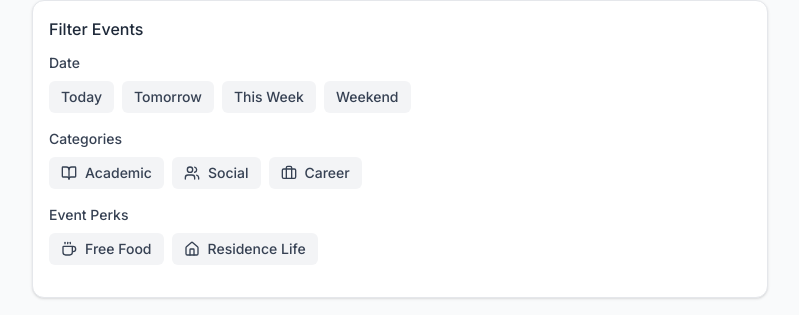
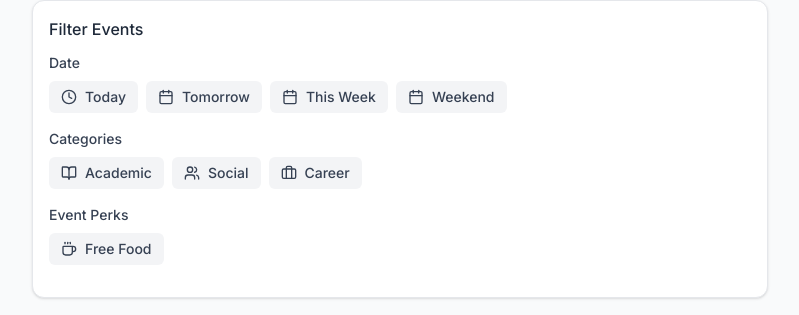
Before and after one commit to atulao/salt-pepper-ketchup, a Next.js app: page / in a window 1280 px wide. Shown: the part 576-891 px from the top of the page, without its empty margins (240-1039 px from the left). Built offline with nearby package versions, Linux system fonts and the light colour scheme; no server answers.

Commit message:
fixing filter numbers so people know how many events are happening without having to click on the filter

```diff
--- a/app/components/search/CampusEngagementHub.tsx
+++ b/app/components/search/CampusEngagementHub.tsx
@@ -1,6 +1,6 @@
 'use client';
 
-import React, { useState, useEffect, useRef, useCallback } from 'react';
+import React, { useState, useEffect, useRef, useCallback, useMemo } from 'react';
 import SearchInput from './SearchInput';
 import SuggestionsList from './SuggestionsList';
 import FilterPanel from './FilterPanel';
@@ -26,12 +26,16 @@ const EXAMPLE_QUERIES = [
   "Career workshops for engineering majors"
 ];
 
-const FILTER_OPTIONS: FilterOption[] = [
-  { id: 'food', label: 'Free Food', icon: 'Coffee' },
+// Define all possible filter options
+const ALL_FILTER_OPTIONS: FilterOption[] = [
+  { id: 'today', label: 'Today', icon: 'Clock' },
+  { id: 'tomorrow', label: 'Tomorrow', icon: 'Calendar' },
+  { id: 'this-week', label: 'This Week', icon: 'Calendar' },
+  { id: 'weekend', label: 'Weekend', icon: 'Calendar' },
   { id: 'academic', label: 'Academic', icon: 'BookOpen' },
   { id: 'social', label: 'Social', icon: 'Users' },
   { id: 'career', label: 'Career', icon: 'Briefcase' },
-  { id: 'today', label: 'Today', icon: 'Clock' },
+  { id: 'food', label: 'Free Food', icon: 'Coffee' },
   { id: 'residence', label: 'Residence Life', icon: 'Home' },
 ];
 
@@ -60,9 +64,18 @@ const CampusEngagementHub: React.FC = () => {
     togglePersona
   } = usePersona();
 
+  // Filter options based on persona
+  const FILTER_OPTIONS = useMemo(() => {
+    if (personaType === 'resident') {
+      return ALL_FILTER_OPTIONS; // Show all filters for residents
+    } else {
+      // For commuters, exclude residence life filter
+      return ALL_FILTER_OPTIONS.filter(option => option.id !== 'residence');
+    }
+  }, [personaType]);
+
   // State for filters
   const [activeFilters, setActiveFilters] = useState<string[]>([]);
-  const [filterCounts, setFilterCounts] = useState<FilterCount[]>([]);
 
   // Toggle filter selection
   const toggleFilter = useCallback((filterId: string | null) => {
@@ -92,7 +105,8 @@ const CampusEngagementHub: React.FC = () => {
     totalPages,
     hasMore,
     errorMessage,
-    setErrorMessage
+    setErrorMessage,
+    filterCounts
   } = useEvents(debouncedQuery, activeFilters, personaType, tagFilter, orgFilter, EVENTS_PER_PAGE);
 
   const {
@@ -100,33 +114,13 @@ const CampusEngagementHub: React.FC = () => {
     toggleFavorite
   } = useFavorites();
 
-  // Update filter counts when events change
-  useEffect(() => {
-    if (events.length) {
-      const counts: FilterCount[] = [];
-
-      // Count food events
-      counts.push({ id: 'food', count: events.filter(event => event.hasFood).length });
-
-      // Count events by category
-      counts.push({ id: 'academic', count: events.filter(event => event.category === 'academic').length });
-      counts.push({ id: 'social', count: events.filter(event => event.category === 'social').length });
-      counts.push({ id: 'career', count: events.filter(event => event.category === 'career').length });
-
-      // Count residence events
-      counts.push({ id: 'residence', count: events.filter(event => isResidenceLifeEvent(event)).length });
-
-      // Count today's events
-      const today = new Date();
-      const formattedToday = today.toLocaleDateString('en-US', {
-        month: 'long',
-        day: 'numeric'
-      });
-      counts.push({ id: 'today', count: events.filter(event => event.date.includes(formattedToday)).length });
-
-      setFilterCounts(counts);
-    }
-  }, [events]);
+  // Convert filterCounts object to FilterCount array for FilterPanel
+  const filterCountsArray = useMemo(() => {
+    return FILTER_OPTIONS.map(option => ({
+      id: option.id,
+      count: filterCounts[option.id] || 0
+    }));
+  }, [FILTER_OPTIONS, filterCounts]);
 
   // Handle tag click for filtering
   const handleTagClick = (tag: string) => {
@@ -294,7 +288,7 @@ const CampusEngagementHub: React.FC = () => {
           options={FILTER_OPTIONS}
           activeFilters={activeFilters}
           onToggle={toggleFilter}
-          counts={filterCounts}
+          counts={filterCountsArray}
         />
 
         {/* Tag Filter Display */}
--- a/app/components/search/FilterPanel.tsx
+++ b/app/components/search/FilterPanel.tsx
@@ -62,13 +62,18 @@ const FilterPanel: React.FC<FilterPanelProps> = ({
     onToggle(null);
   };
 
-  // Additional date filters
-  const dateFilters = [
-    { id: 'today', label: 'Today' },
-    { id: 'tomorrow', label: 'Tomorrow' },
-    { id: 'this-week', label: 'This Week' },
-    { id: 'weekend', label: 'Weekend' }
-  ];
+  // Group filter options by categories
+  const dateFilters = options.filter(option =>
+    ['today', 'tomorrow', 'this-week', 'weekend'].includes(option.id)
+  );
+
+  const categoryFilters = options.filter(option =>
+    ['academic', 'social', 'career'].includes(option.id)
+  );
+
+  const perksFilters = options.filter(option =>
+    ['food', 'residence'].includes(option.id)
+  );
 
   return (
     <div className="bg-white rounded-xl shadow-sm p-4 border border-gray-200">
@@ -94,17 +99,22 @@ const FilterPanel: React.FC<FilterPanelProps> = ({
           {dateFilters.map(filter => (
             <button
               key={filter.id}
-              className={`px-3 py-1.5 text-sm font-medium rounded-md ${
+              className={`flex items-center px-3 py-1.5 text-sm font-medium rounded-md ${
                 activeFilters.includes(filter.id)
                   ? 'bg-blue-100 text-blue-700'
                   : 'bg-gray-100 text-gray-700 hover:bg-gray-200'
               }`}
               onClick={() => onToggle(filter.id)}
             >
-              {filter.label}
-              {filter.id === 'today' && counts.find(c => c.id === 'today')?.count > 0 && (
-                <span className="ml-1.5 bg-blue-200 text-blue-800 rounded-full px-1.5 py-0.5 text-xs">
-                  {counts.find(c => c.id === 'today')?.count || 0}
+              {renderIcon(filter.icon)}
+              <span>{filter.label}</span>
+              {getCount(filter.id) > 0 && (
+                <span className={`ml-1.5 px-1.5 py-0.5 text-xs rounded-full ${
+                  activeFilters.includes(filter.id)
+                    ? 'bg-blue-200 text-blue-800'
+                    : 'bg-gray-200 text-gray-700'
+                }`}>
+                  {getCount(filter.id)}
                 </span>
               )}
             </button>
@@ -116,7 +126,7 @@ const FilterPanel: React.FC<FilterPanelProps> = ({
       <div className="mb-4">
         <div className="text-sm font-medium text-gray-700 mb-2">Categories</div>
         <div className="flex flex-wrap gap-2">
-          {options.filter(option => ['academic', 'social', 'career'].includes(option.id)).map(filter => (
+          {categoryFilters.map(filter => (
             <button
               key={filter.id}
               onClick={() => onToggle(filter.id)}
@@ -146,7 +156,7 @@ const FilterPanel: React.FC<FilterPanelProps> = ({
       <div className="mb-4">
         <div className="text-sm font-medium text-gray-700 mb-2">Event Perks</div>
         <div className="flex flex-wrap gap-2">
-          {options.filter(option => ['food', 'residence'].includes(option.id)).map(filter => (
+          {perksFilters.map(filter => (
             <button
               key={filter.id}
               onClick={() => onToggle(filter.id)}
--- a/app/hooks/useEvents.ts
+++ b/app/hooks/useEvents.ts
@@ -368,9 +368,7 @@ export const useEvents = (
             if (activeFilters.includes('food') && event.hasFood) return true;
 
             // Check for 'residence' filter
-            if (activeFilters.includes('residence') && isResidenceLifeEvent(event)) {
-              return true;
-            }
+            if (activeFilters.includes('residence') && isResidenceLifeEvent(event)) return true;
 
             return false;
           });
```
